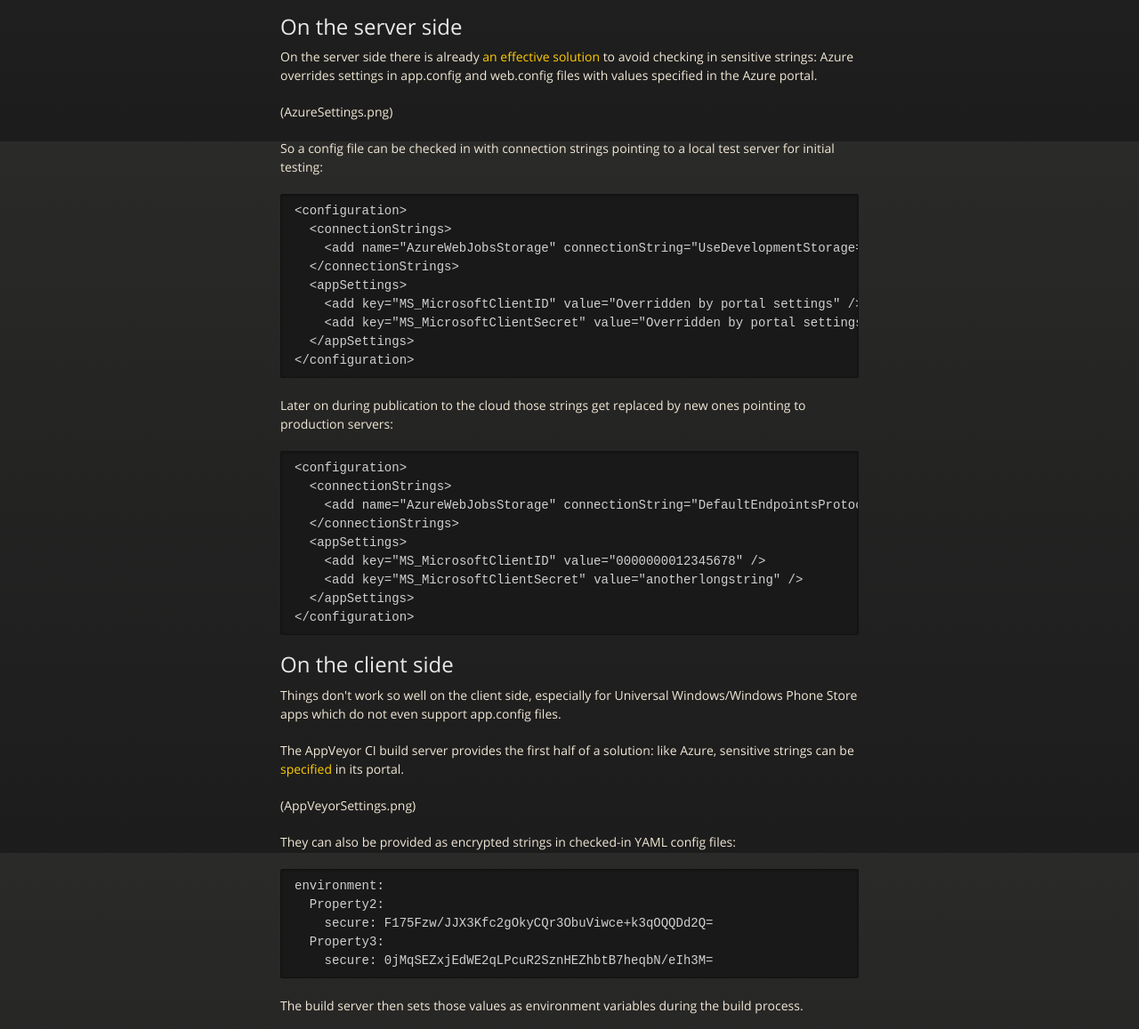
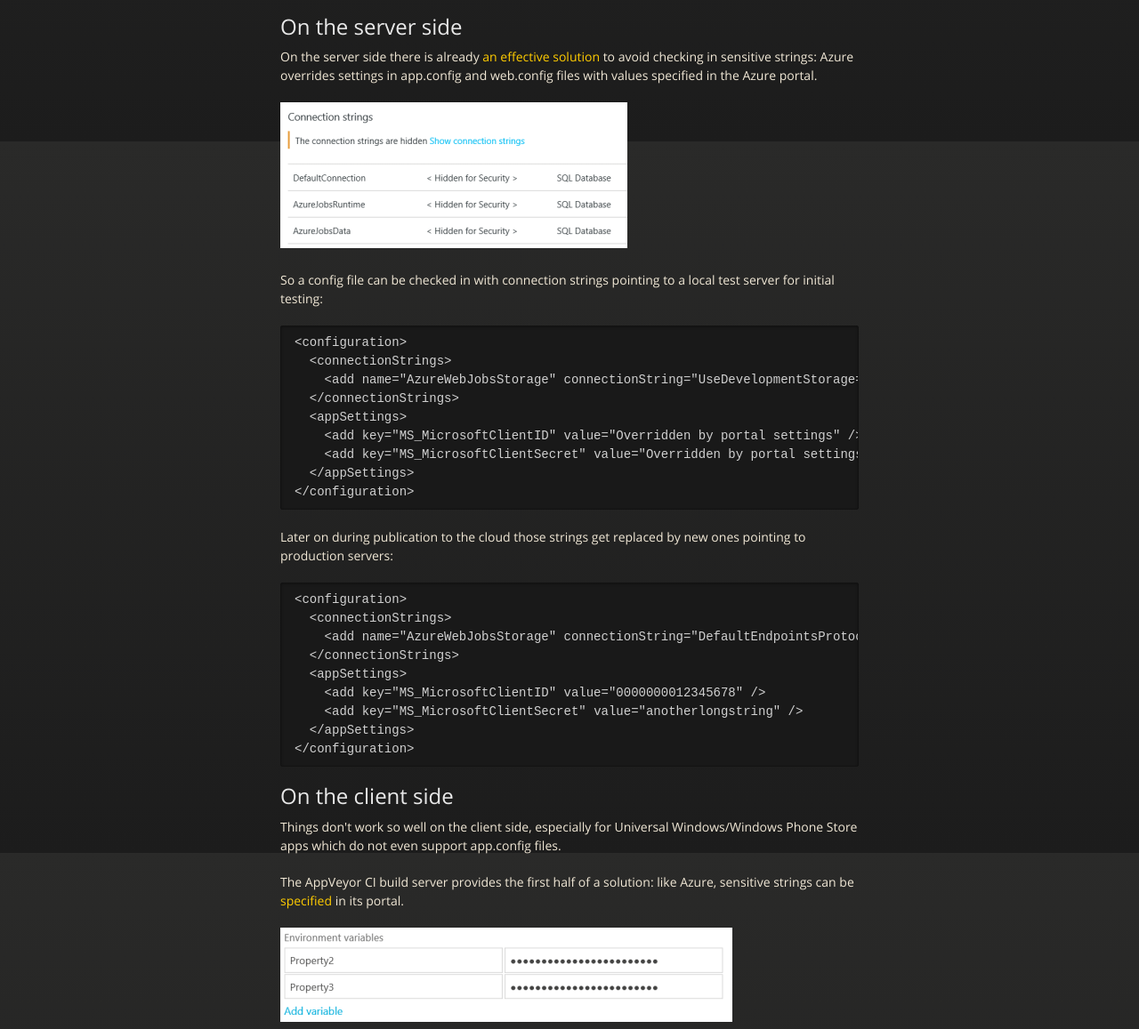
Before and after one commit to mmaitre314/SecureStringCodeGen, a plain HTML site: page index.html in a window 1280 px wide. Shown: the part 641-1798 px from the top of the page at 89% size. Drawn offline with nearby package versions, Linux system fonts and the light colour scheme.

```diff
--- a/index.html
+++ b/index.html
@@ -47,7 +47,7 @@
 
 <p>On the server side there is already <a href="http://azure.microsoft.com/blog/2013/07/17/windows-azure-web-sites-how-application-strings-and-connection-strings-work/">an</a> <a href="http://www.asp.net/identity/overview/features-api/best-practices-for-deploying-passwords-and-other-sensitive-data-to-aspnet-and-azure">effective</a> <a href="http://typecastexception.com/post/2014/04/06/ASPNET-MVC-Keep-Private-Settings-Out-of-Source-Control.aspx">solution</a> to avoid checking in sensitive strings: Azure overrides settings in app.config and web.config files with values specified in the Azure portal. </p>
 
-<p>(AzureSettings.png)</p>
+<p><img src="http://mmaitre314.github.io/SecureStringCodeGen/AzureSettings.PNG" alt="Azure settings"></p>
 
 <p>So a config file can be checked in with connection strings pointing to a local test server for initial testing:</p>
 
@@ -80,7 +80,7 @@
 
 <p>The AppVeyor CI build server provides the first half of a solution: like Azure, sensitive strings can be <a href="http://www.appveyor.com/docs/build-configuration#secure-variables">specified</a> in its portal.</p>
 
-<p>(AppVeyorSettings.png)</p>
+<p><img src="http://mmaitre314.github.io/SecureStringCodeGen/AppVeyorSettings.PNG" alt="AppVeyor settings"></p>
 
 <p>They can also be provided as encrypted strings in checked-in YAML config files:</p>
 
```
Also changed, not shown: params.json (+1 -1 lines).
